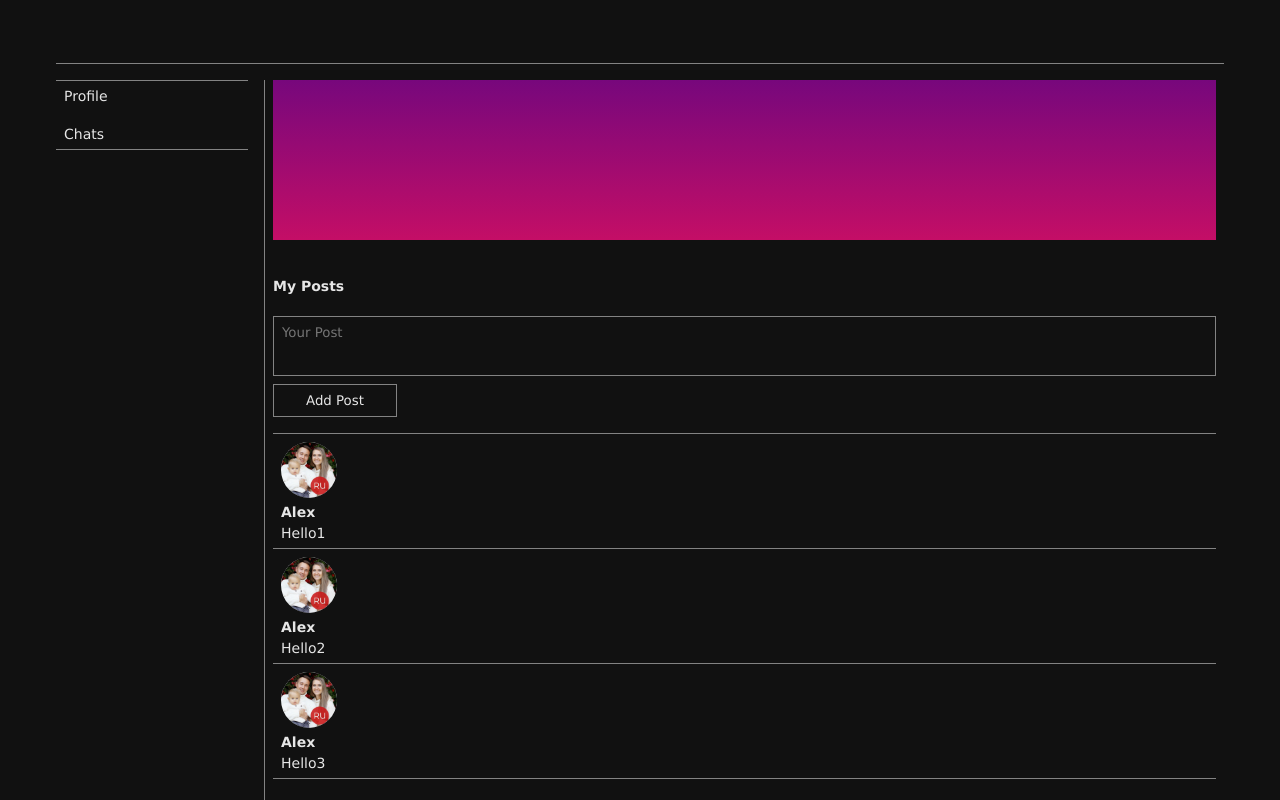
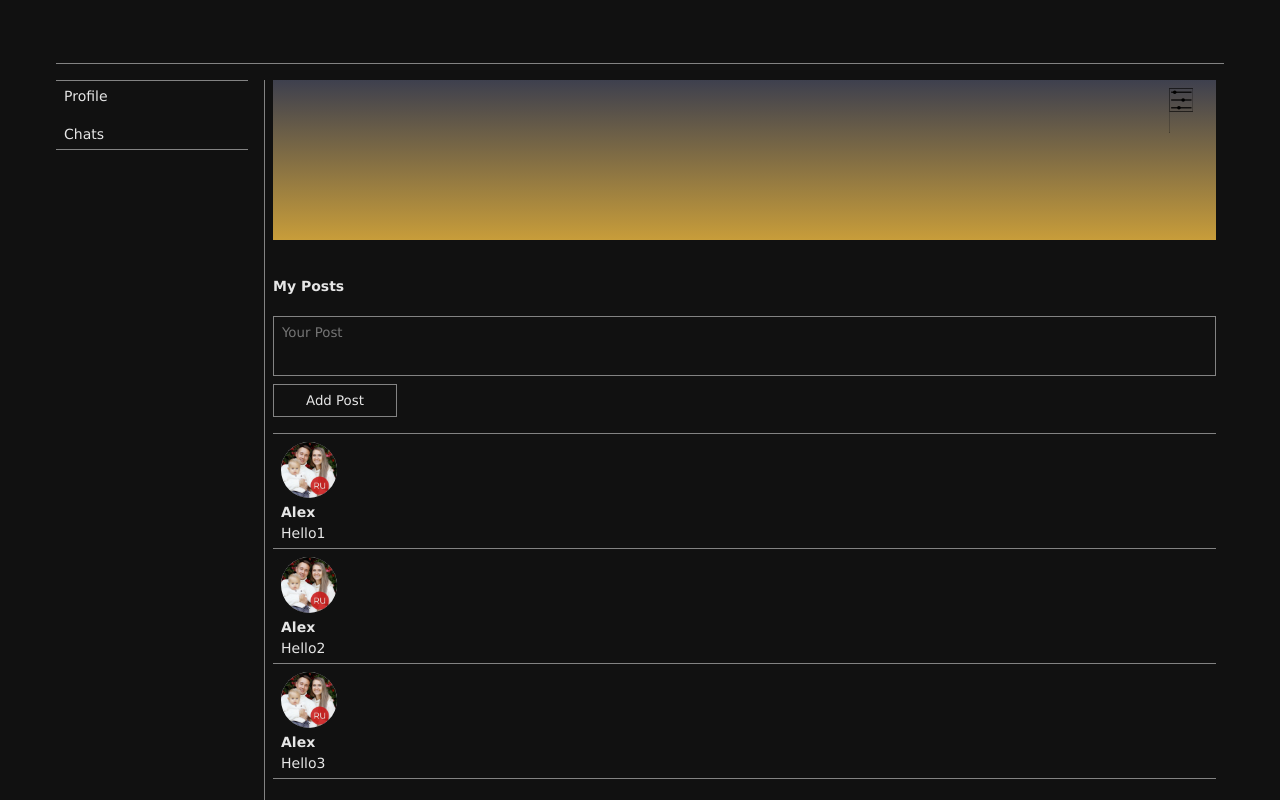
Before and after one commit to AlexZig/network, a React (Create React App) app: page /profile in a window 1280 px wide. Built offline with nearby package versions, Linux system fonts and the light colour scheme.

Commit message:
add random decorColor and chenge decorColor

```diff
--- a/src/App.js
+++ b/src/App.js
@@ -15,6 +15,7 @@ function App(props) {
         <Route
           path='/profile'
           element={<Profile
+            decorColor={props.state.decorColor}
             profileData={props.state.profilePage}
             dispatch={props.dispatch}
           />}
--- a/src/State/State.js
+++ b/src/State/State.js
@@ -1,6 +1,17 @@
 const ADD_POST = 'ADD-POST';
 const SUBMIT_MASSAGE = 'SUBMIT-MASSAGE';
 const DELETE_POST = 'DELETE-POST';
+const NEW_COLOR = 'NEW-COLOR';
+function getRandomColor() {
+    var letters = '0123456789ABCDEF';
+    var color = '#';
+    for (var i = 0; i < 6; i++) {
+        color += letters[Math.floor(Math.random() * 16)];
+    }
+    return color;
+}
+let randomDecorColor1 = getRandomColor();
+let randomDecorColor2 = getRandomColor();
 let store = {
     _state: {
         chatsPage: {
@@ -20,6 +31,10 @@ let store = {
                 { id: 1, text: 'Hello2' },
                 { id: 2, text: 'Hello3' }
             ]
+        },
+        decorColor: {
+            decorColor1: randomDecorColor1,
+            decorColor2: randomDecorColor2
         }
     },
     getState() {
@@ -55,6 +70,13 @@ let store = {
             for (let i = 0; i < this.getState().profilePage.posts.length; i++) {
                 this.getState().profilePage.posts[i].id = i;
             }
+
+        }else if (action.type === NEW_COLOR) {
+            if (action.name === 'color1') {
+                this.getState().decorColor.decorColor1 = action.color;
+            }else{
+                this.getState().decorColor.decorColor2 = action.color;
+            }
         }
         this.mainRender(this.getState());
     },
@@ -77,5 +99,12 @@ export const deletePostActionCreator = (postID) => {
         postID: postID
     }
 }
+export const newColorActionCreator = (color, name) => {
+    return {
+        type: NEW_COLOR,
+        color: color,
+        name: name
+    }
+}
 export default store;
 window.store = store;
--- a/src/components/Chats/ChatsManagment/ChatManagment.jsx
+++ b/src/components/Chats/ChatsManagment/ChatManagment.jsx
@@ -37,7 +37,7 @@ function ChatsManagment(props) {
     textarea.style.height = textarea.scrollHeight + "px";
   };
   let blur = () => {
-    textarea.style.height = 60 + "px";
+    textarea.style.height = 40 + "px";
   };
   return (
     <div className={localStyle.managment}>
--- a/src/components/Chats/chats.module.css
+++ b/src/components/Chats/chats.module.css
@@ -37,7 +37,7 @@
     border-radius: 100%;
 }
 .list a:hover{
-    background-color: var(--borderColor);
+    background: var(--decorBg);
 }
 .massages{
     position: relative;
@@ -64,7 +64,8 @@
     resize: none;
     overflow: hidden;
     overflow-y: auto;
-    min-height: 60px;
+    height: 40px;
+    min-height: 40px;
     max-height: 160px;
     border: 1px solid var(--borderColor);
     background-color: var(--bacground);
@@ -85,13 +86,13 @@
     border-color: var(--color);
 }
 .managment button{
-    height: 5vh;
-    width: 5vh;
+    height: 40px;
+    width: 40px;
     background-color: var(--bacground);
     color: var(--color);
     border: 1px solid var(--borderColor);
     transition: 0.4s;
 }
 .managment button:hover{
-    background-color: var(--borderColor);
+    background: var(--decorBg);
 }
--- a/src/components/Nav/nav.module.css
+++ b/src/components/Nav/nav.module.css
@@ -15,6 +15,6 @@
     padding: 8px;
 }
 .link:hover{
-    background-color: var(--borderColor);
-    color: var(--bacgroundColor);
+    background: var(--decorBg);
+    /* color: var(--bacgroundColor); */
 }
--- a/src/components/Profile/MyPosts/myPosts.module.css
+++ b/src/components/Profile/MyPosts/myPosts.module.css
@@ -35,7 +35,7 @@
     transition: 0.4s;
 }
 .managment button:hover{
-    background-color: var(--borderColor);
+    background: var(--decorBg);
 }
 .managment textarea{
     padding: 8px;
--- a/src/components/Profile/Profile.jsx
+++ b/src/components/Profile/Profile.jsx
@@ -1,11 +1,12 @@
 import React from 'react';
 import MyPosts from './MyPosts/MyPosts';
 import localStyle from './profile.module.css';
+import ProfileSettings from './ProfileSettings/ProfileSettings';
 function Profile(props) {
     return (
         <div className={localStyle.container}>
             <div className={localStyle.wall}>
-
+                <ProfileSettings decorColor={props.decorColor} dispatch={props.dispatch} />
             </div>
             <MyPosts postsData={props.profileData.posts} dispatch={props.dispatch} />
         </div>
--- /dev/null
+++ b/src/components/Profile/ProfileSettings/ProfileSettings.jsx
@@ -0,0 +1,19 @@
+import React from 'react'
+import settingsIcon from '../../../img/setings.svg'
+import localStyle from '../profile.module.css';
+import { newColorActionCreator } from '../../../State/State';
+function ProfileSettings(props) {
+  let colorChang = (e) => {
+    let action = newColorActionCreator(e.target.value, e.target.name);
+    props.dispatch(action);
+  }
+  return (
+    <div className={localStyle.settings}>
+      <input name='color1' onInput={colorChang} type='color' value={props.decorColor.decorColor1} />
+      <input name='color2' onInput={colorChang} type='color' value={props.decorColor.decorColor2} />
+      <img src={settingsIcon} />
+    </div>
+   );
+}
+
+export default ProfileSettings;
--- a/src/components/Profile/profile.module.css
+++ b/src/components/Profile/profile.module.css
@@ -14,4 +14,30 @@
     min-height: 150px;
     max-height: 200px;
     background: var(--decorBg);
+    position: relative;
 }
+.settings{
+    position: absolute;
+    top: 8px;
+    right: 50%;
+    width: 90%;
+    padding: 8px;
+    transform: translateX(50%);
+    border: 1px solid var(--bacground);
+    background-color: var(--bacground);
+    border-right: 0;
+    clip-path: inset(-10px -24px -10px 100.05%);
+    transition: 0.5s;
+}
+.settings:hover{
+    clip-path: inset(-10px -24px -10px 0%);
+}
+.settings img{
+    height: 24px;
+    width: 24px;
+    position: absolute;
+    top: -1px;
+    right: 0px;
+    transform: translateX(100%);
+    cursor: pointer;
+}
--- a/src/index.css
+++ b/src/index.css
@@ -40,13 +40,7 @@ h1,h2,h3,h4,h5,h6{font-size:inherit;font-weight: 800;margin:0.5em 0;}
 /*--------------------*/
 
 
-:root {
-	--bacground: #111111;
-	--color: #e6e6e6;
-	--borderColor: #e6e6e689;
-	--borderFocus: #e6e6e6;
-	--decorBg: linear-gradient(rgba(133, 6, 139, 0.88), rgb(196, 14, 102));
-}
+
 
 * {
 	/* transition: all 0.4s; */
@@ -60,7 +54,15 @@ body {
 	color: var(--color);
 	background-color: var(--bacground);
 }
-
+body {
+	--bacground: #111111;
+	--color: #e6e6e6;
+	--borderColor: #e6e6e689;
+	--borderFocus: #e6e6e6;
+	--decorColor1: #84068b;
+	--decorColor2: rgb(196, 14, 102);
+	--decorBg: linear-gradient(var(--decorColor1), var(--decorColor2));
+}
 a {
 	color: inherit;
 	font-size: inherit;
--- a/src/index.js
+++ b/src/index.js
@@ -7,6 +7,9 @@ import store from './State/State'
 import './index.css'
 const root = ReactDOM.createRoot(document.getElementById('root'));
 let mainRender = (state) => {//ГЛАВНАЯ ОТРИСОВКА ПРИНИМАЕТ ВСЕ ДАННЫЕ
+    let body = document.querySelector('body');
+    body.style.setProperty('--decorColor1', state.decorColor.decorColor1);
+    body.style.setProperty('--decorColor2', state.decorColor.decorColor2);
     root.render(
         <React.StrictMode>
             <BrowserRouter>
```
Also changed, not shown: src/img/setings.svg (added).
